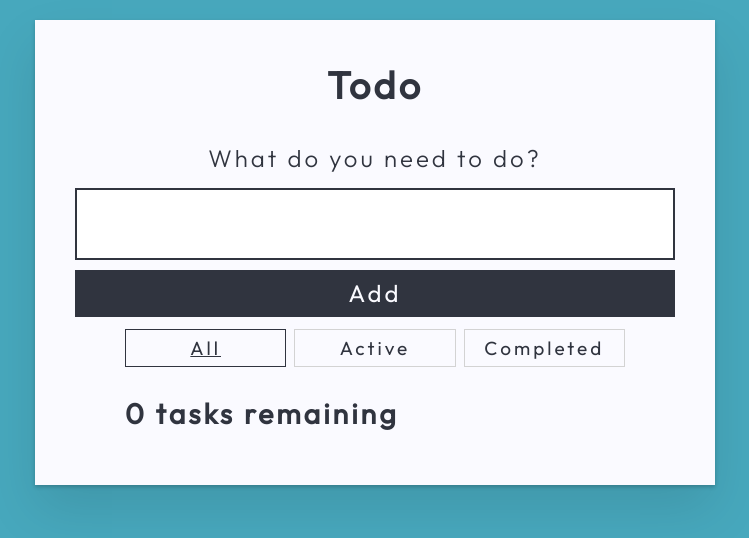
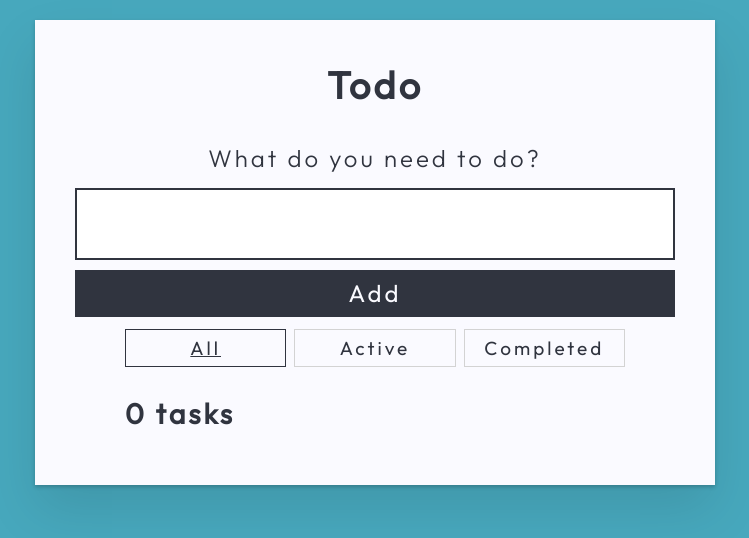
Before and after one commit to NathanDean/ReactTodo, a React (Create React App) app: page / in a window 1280 px wide. Shown: the top 538 px of the page, without its empty margins (265-1014 px from the left). Built offline with nearby package versions, Linux system fonts and the light colour scheme.

Commit message:
Updated taskVerb conditional statement

```diff
--- a/src/App.js
+++ b/src/App.js
@@ -92,13 +92,13 @@ function App(props) {
   let taskVerb;
 
   if(filter === "Active"){
-    taskVerb = "active"
+    taskVerb = "remaining"
   }
   else if (filter === "Completed"){
     taskVerb = "completed"
   }
   else {
-    taskVerb = "remaining"
+    taskVerb = ""
   }
 
   const heading = `${taskCount} ${taskNoun} ${taskVerb}`;
```
